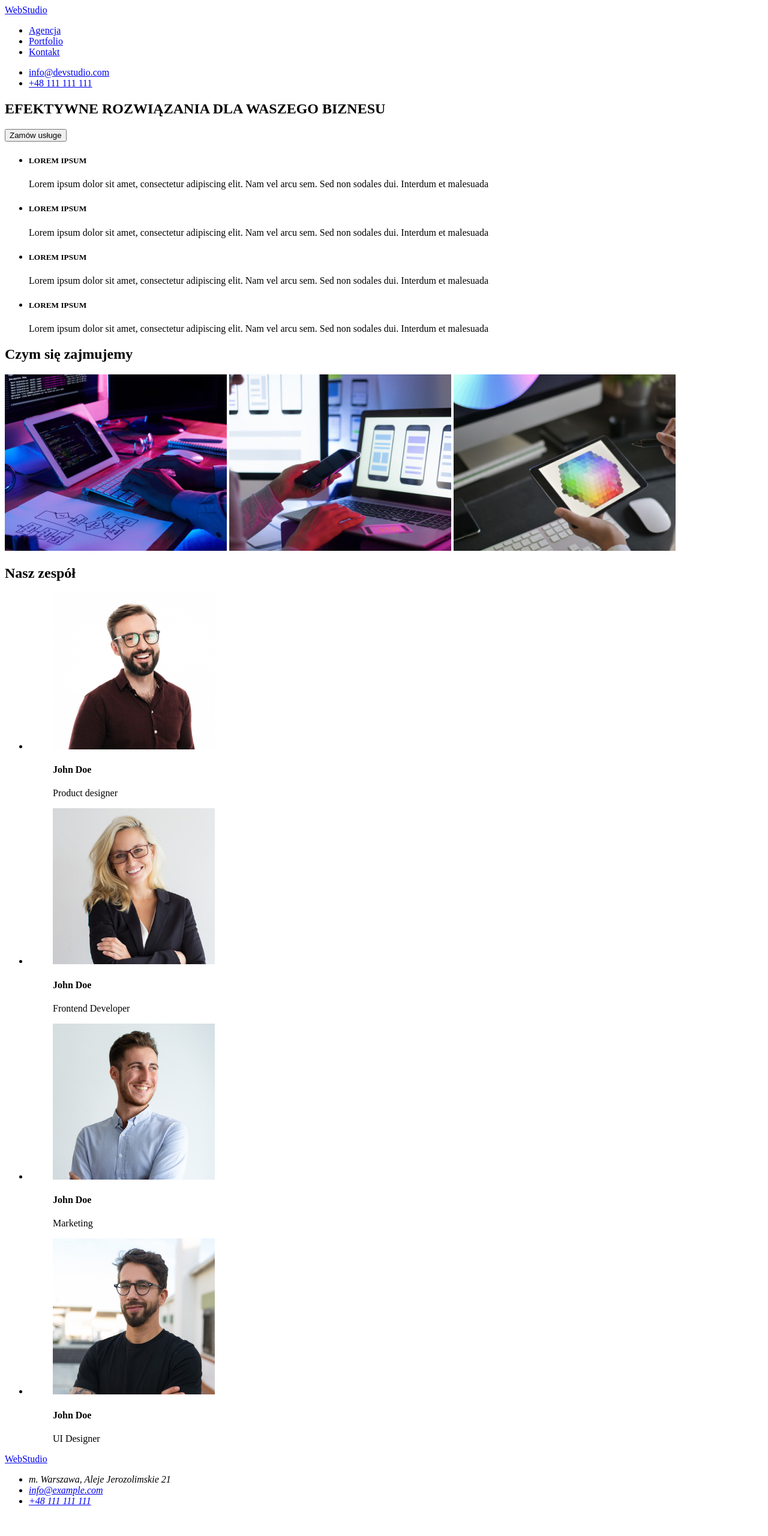
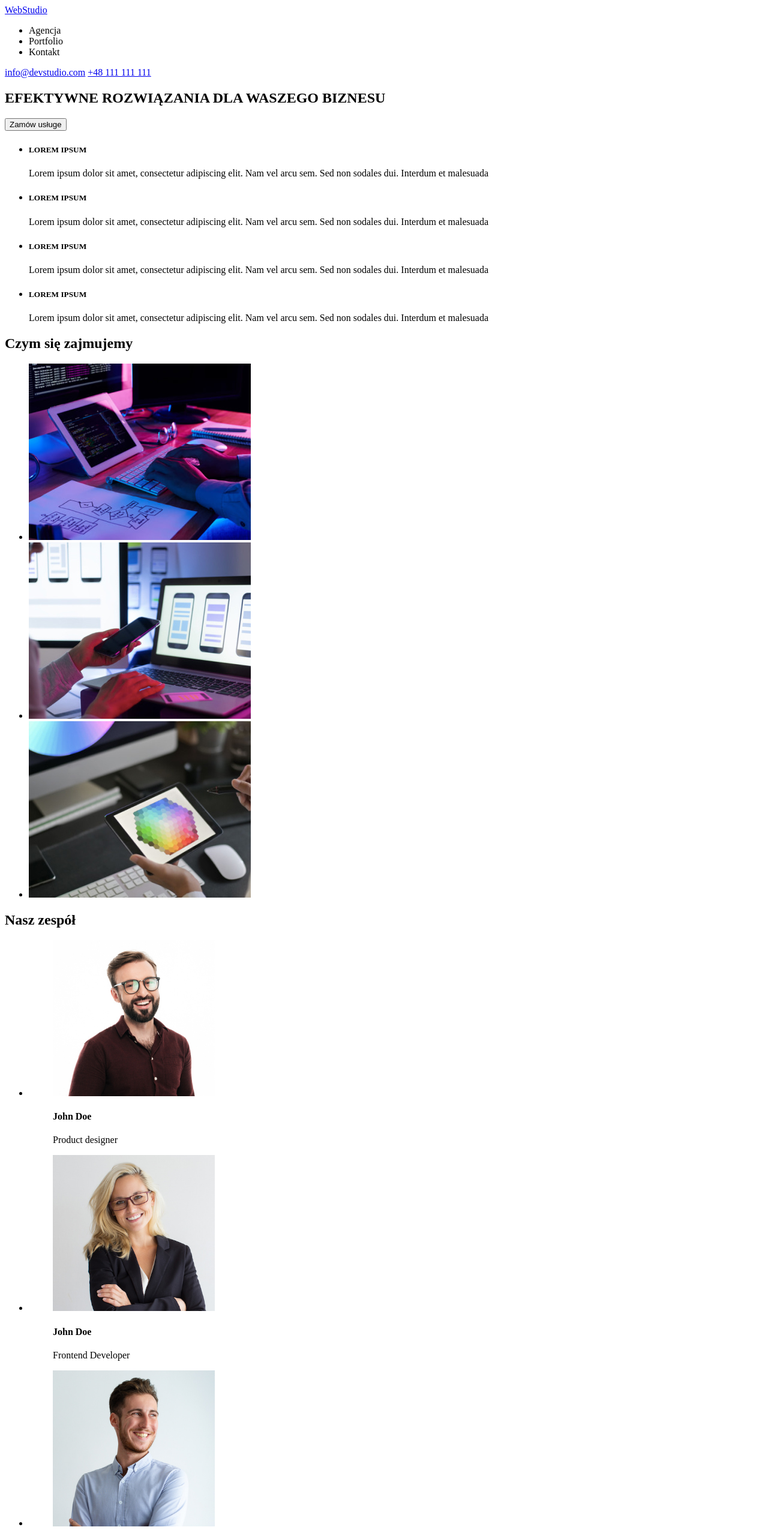
Before and after one commit to PiotrGendola/goit-markup-hw-01, a plain HTML site: page index.html in a window 1280 px wide. Shown: the top 2560 px of the page at 60% size. Before the commit the page ends 2527 px from the top, so only its background shows below. Drawn offline with Linux system fonts and the light colour scheme.

Commit message:
poprawa pracy domowej

```diff
--- a/index.html
+++ b/index.html
@@ -11,19 +11,15 @@
             <a href="/"> <span>Web</span>Studio</a>
             <nav>
                 <ul>
-                    <li><a href="/Agencja">Agencja</a></li>
-                    <li><a href="/Portofolio">Portfolio</a></li>
-                    <li><a href="/Kontakt">Kontakt</a></li>
+                    <li>Agencja</li>
+                    <li>Portfolio</li>
+                    <li>Kontakt</li>
                 </ul>
             </nav>
-            <ul>
-                <li>
+            <div>
                 <a href="mailto:info@devstudio.com">info@devstudio.com</a>
-                </li>
-                <li>
                 <a href="tel:+48111111111">+48 111 111 111</a>
-                </li>
-            </ul>
+            </div>
         </header>
         <main>
             <section>
@@ -68,26 +64,33 @@
             </section>
             <section>
                 <h2>Czym się zajmujemy</h2>
+                <ul>
+                    <li>
                         <img
-                    src="images/img1.jpg"
-                    alt="Kodowanie programu"
+                            src="images/software-architecture.jpg"
+                            alt="software-architecture"
                             width="370"
                             height="294"
                         />
-
+                    </li>
+                    <li>
                         <img
-                    src="images/img2.jpg"
-                    alt="Testowanie aplkacji mobilnych"
+                            src="images/mobile-app-development.jpg"
+                            alt="mobile
+                        app development"
                             width="370"
                             height="294"
                         />
-
+                    </li>
+                    <li>
                         <img
-                    src="images/img3.jpg"
-                    alt="Projektowanie stron internetowych"
+                            src="images/web-design.jpg"
+                            alt="web design"
                             width="370"
                             height="294"
                         />
+                    </li>
+                </ul>
             </section>
             <section>
                 <h2>Nasz zespół</h2>
@@ -95,56 +98,56 @@
                     <li>
                         <figure>
                             <img
-                                src="images/img4.jpg"
+                                src="images/product-designer.jpg"
                                 alt="Product designer"
                                 width="270"
                                 height="260"
                             />
                             <figcaption>
                                 <h4>John Doe</h4>
-                                <p>Product designer</p>
+                                <span>Product designer</span>
                             </figcaption>
                         </figure>
                     </li>
                     <li>
                         <figure>
                             <img
-                                src="images/img5.jpg"
+                                src="images/frontend-developer.jpg"
                                 alt="Frontend Developer"
                                 width="270"
                                 height="260"
                             />
                             <figcaption>
                                 <h4>John Doe</h4>
-                                <p>Frontend Developer</p>
+                                <span>Frontend Developer</span>
                             </figcaption>
                         </figure>
                     </li>
                     <li>
                         <figure>
                             <img
-                                src="images/img6.jpg"
+                                src="images/marketing.jpg"
                                 alt="Marketing"
                                 width="270"
                                 height="260"
                             />
                             <figcaption>
                                 <h4>John Doe</h4>
-                                <p>Marketing</p>
+                                <span>Marketing</span>
                             </figcaption>
                         </figure>
                     </li>
                     <li>
                         <figure>
                             <img
-                                src="images/img7.jpg"
+                                src="images/ui-designer.jpg"
                                 alt="UI Designer"
                                 width="270"
                                 height="260"
                             />
                             <figcaption>
                                 <h4>John Doe</h4>
-                                <p>UI Designer</p>
+                                <span>UI Designer</span>
                             </figcaption>
                         </figure>
                     </li>
@@ -154,13 +157,11 @@
         <footer>
             <a href="/"> <span>Web</span>Studio</a>
             <address>
-                <ul>
-                    <li><a>m. Warszawa, Aleje Jerozolimskie 21</a></li>
-                    <li>
+                <a href="https://goo.gl/maps/ZqLkn6hwroW3PkPB6"
+                    >m. Warszawa, Aleje Jerozolimskie 21</a
+                >
                 <a href="mailto:info@example.com">info@example.com</a>
-                    </li>
-                    <li><a href="tel:+48111111111">+48 111 111 111</a></li>
-                </ul>
+                <a href="tel:+48111111111">+48 111 111 111</a>
             </address>
         </footer>
     </body>
```
Also changed, not shown: images/frontend-developer.jpg (renamed from images/img5.jpg), images/marketing.jpg (renamed from images/img6.jpg), images/mobile-app-development.jpg (renamed from images/img2.jpg), images/product-designer.jpg (renamed from images/img4.jpg), images/software-architecture.jpg (renamed from images/img1.jpg), images/ui-designer.jpg (renamed from images/img7.jpg), images/web-design.jpg (renamed from images/img3.jpg), 1 other file. Lines whose indentation alone changed are shown as unchanged.
